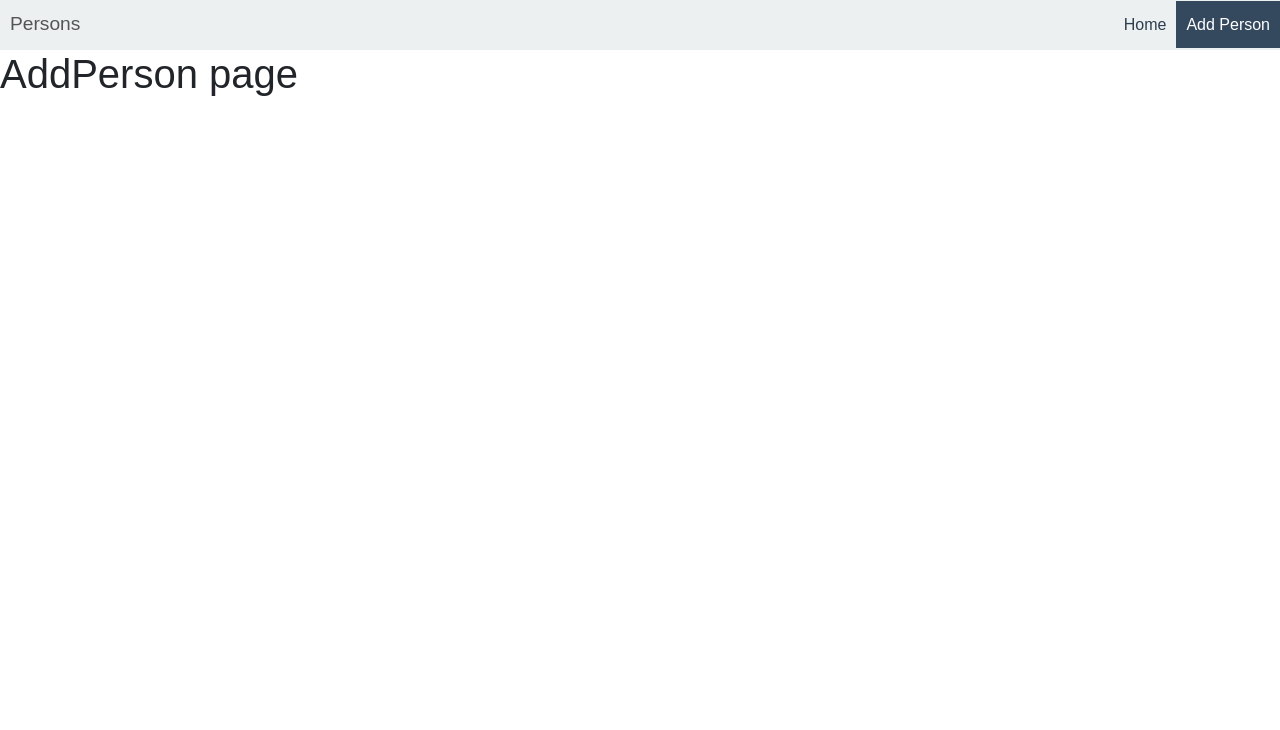
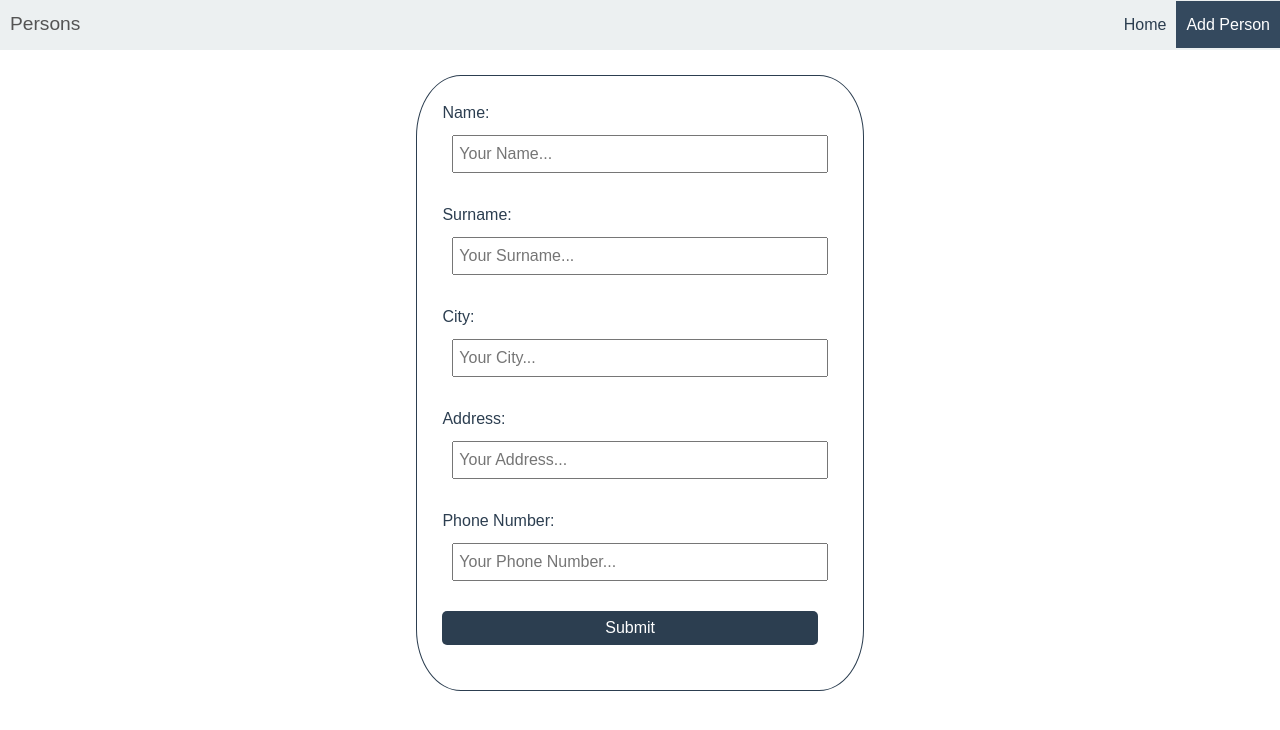
Before and after one commit to Dejan87/person-application, a React app in the folder client/: page /add-person in a window 1280 px wide. Shown: the top 730 px of the page. Built offline with nearby package versions, Linux system fonts and the light colour scheme.

Commit message:
Add new person functionality completed

```diff
--- /dev/null
+++ b/client/src/containers/AddPerson/AddPerson.css
@@ -0,0 +1,74 @@
+.Form {
+    width: 35%;
+    margin: 25px auto;
+    border: 1px solid #2c3e50;
+    border-radius: 10%;
+    padding: 15px;
+}
+
+.Form form {
+    display: block;
+    width: 95%;
+    margin: 10px auto;
+}
+
+.Form form input {
+    display: block;
+    width: 95%;
+    margin-bottom: 30px;
+}
+
+.Form form label {
+    display: block;
+    margin-bottom: 10px;
+    color: #2c3e50;
+}
+
+input[type="text"] {
+    padding: 5px;
+    width: 30%;
+    margin: 10px auto;
+    display: block;
+}
+
+input[type="text"]:focus {
+    outline-color: #2c3e50;
+}
+
+input[type="submit"] {
+    background-color: #2c3e50;
+    color: white;
+    width: 20%;
+    border: none;
+    padding: 5px;
+    cursor: pointer;
+    border-radius: 5px;
+    transition: all .3s ease-in-out;
+}
+
+input[type="submit"]:hover {
+    background-color: #476481;
+    color: #fff;
+}
+
+input[type="submit"]:focus {
+    outline-color: #2c3e50;
+}
+
+@media only screen and (max-width: 650px) {
+    .Form {
+        width: 60%;
+    }
+}
+
+@media only screen and (max-width: 500px) {
+    .Form {
+        width: 80%;
+    }
+}
+
+@media only screen and (max-width: 300px) {
+    .Form {
+        width: 95%;
+    }
+}
--- a/client/src/containers/AddPerson/AddPerson.js
+++ b/client/src/containers/AddPerson/AddPerson.js
@@ -1,9 +1,145 @@
 import React, { Component } from "react";
 
+import classes from "./AddPerson.css";
+import axios from "axios";
+
 class AddPerson extends Component {
+    state = {
+        name: "",
+        surname: "",
+        city: "",
+        address: "",
+        phone: ""
+    }
+
+    nameChangeHandler = (event) => {
+        this.setState({
+            name: event.target.value
+        });
+    }
+
+    surnameChangeHandler = (event) => {
+        this.setState({
+            surname: event.target.value
+        });
+    }
+
+    phoneChangeHandler = (event) => {
+        this.setState({
+            phone: event.target.value
+        });
+    }
+
+    cityChangeHandler = (event) => {
+        this.setState({
+            city: event.target.value
+        });
+    }
+
+    addressChangeHandler = (event) => {
+        this.setState({
+            address: event.target.value
+        });
+    }
+
+    formatDate = date => {
+        let monthNames = [
+          "January", "February", "March",
+          "April", "May", "June", "July",
+          "August", "September", "October",
+          "November", "December"
+        ];
+
+        let day = date.getDate();
+        let monthIndex = date.getMonth();
+        let year = date.getFullYear();
+
+        return day + ' ' + monthNames[monthIndex] + ' ' + year;
+    }
+
+    addPersonHandler = (event) => {
+        // Prevent reloading the page
+        event.preventDefault();
+
+        let createdDate = this.formatDate(new Date());
+
+        // Prepare data for post request
+        const person = {
+            name: this.state.name,
+            surname: this.state.surname,
+            createdDate: createdDate,
+            city: this.state.city,
+            address: this.state.address,
+            phone: this.state.phone
+        }
+
+        axios.post("/api/person", person)
+            .then(response => {
+                this.props.history.replace("/"); // Redirect user
+            })
+            .catch(err => {
+                console.log(err);
+            });
+    }
+
     render() {
+
         return (
-            <h1>AddPerson page</h1>
+            <div className={classes.Form}>
+                <form onSubmit={this.addPersonHandler}>
+                    <label>Name:</label>
+                    <input
+                        onChange={this.nameChangeHandler}
+                        type="text"
+                        id="fname"
+                        name="firstname"
+                        placeholder="Your Name..."
+                        value={this.state.name}
+                        required />
+
+                    <label>Surname:</label>
+                    <input
+                        onChange={this.surnameChangeHandler}
+                        type="text"
+                        id="lname"
+                        name="lastname"
+                        placeholder="Your Surname..."
+                        value={this.state.surname}
+                        required />
+
+                    <label>City:</label>
+                    <input
+                        onChange={this.cityChangeHandler}
+                        type="text"
+                        id="city"
+                        name="city"
+                        placeholder="Your City..."
+                        value={this.state.city}
+                        required />
+
+                    <label>Address:</label>
+                    <input
+                        onChange={this.addressChangeHandler}
+                        type="text"
+                        id="address"
+                        name="address"
+                        placeholder="Your Address..."
+                        value={this.state.address}
+                        required />
+
+                    <label>Phone Number:</label>
+                    <input
+                        onChange={this.phoneChangeHandler}
+                        type="text"
+                        id="phone"
+                        name="phonenumber"
+                        placeholder="Your Phone Number..."
+                        value={this.state.phone}
+                        required />
+
+                    <input type="submit" value="Submit" />
+                </form>
+            </div>
         );
     }
 }
--- a/client/src/store/actions.js
+++ b/client/src/store/actions.js
@@ -1,12 +1,5 @@
 import * as actionTypes from "./actionsTypes";
 import axios from "axios";
-
-export const addPerson = personData => {
-    return {
-        type: actionTypes.ADD_PERSON,
-        data: personData
-    };
-};
 
 export const deletePerson = personId => {
     return {
--- a/client/src/store/actionsTypes.js
+++ b/client/src/store/actionsTypes.js
@@ -1,3 +1,2 @@
-export const ADD_PERSON = "ADD_PERSON";
 export const DELETE_PERSON = "DELETE_PERSON";
 export const SET_PERSONS = "SET_PERSONS";
```
Also changed, not shown: 1 other file (tests, documents, lock files or other folders).
